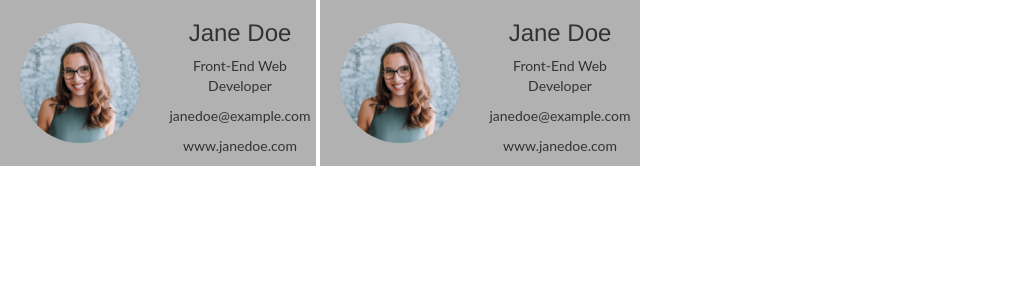
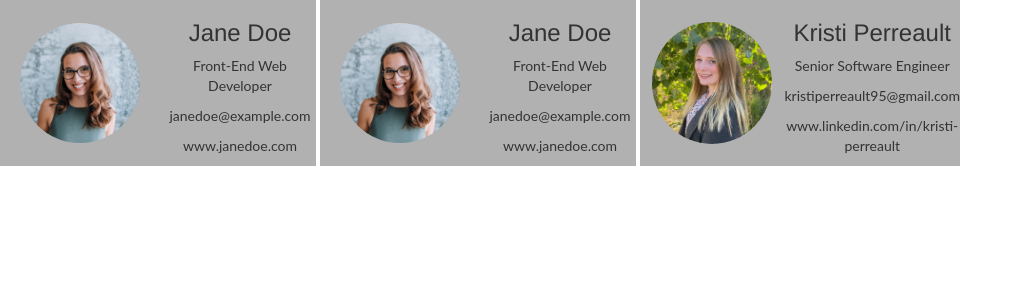
Before and after one commit to women-who-software/scrollodex, a React (Create React App) app: page / in a window 1280 px wide. Shown: the top 300 px of the page, without its empty margins (0-1023 px from the left). Built offline with nearby package versions, Linux system fonts and the light colour scheme.

Commit message:
added card

```diff
--- /dev/null
+++ b/src/cards/kristiCard/kristiCard.jsx
@@ -0,0 +1,26 @@
+import React from 'react';
+import './kristiCard.scss';
+import image from './kristi_headshot.png';
+
+//
+
+function KristiCard() {
+  return (
+    <div className="cardContainer">
+
+        <div className="card">
+            <img className="imageContainer" src={image} alt="headshot" />
+        </div>
+
+        <div className="card">
+            <h3>Kristi Perreault</h3>
+            <p>Senior Software Engineer</p>
+            <p>kristiperreault95@gmail.com</p>
+            <p>www.linkedin.com/in/kristi-perreault</p>
+      </div>
+
+    </div>
+  );
+}
+
+export default KristiCard;
--- /dev/null
+++ b/src/cards/kristiCard/kristiCard.scss
@@ -0,0 +1,24 @@
+
+.cardContainer{
+    display: grid;
+    grid-template-columns: 1fr 1fr;
+    grid-template-rows: auto;
+    align-items: center;
+}
+.card{
+    margin: auto;
+    //padding: 1rem 1rem 1rem 1rem;
+    //align-items: right;
+    text-align: center;
+    //border: 2px solid white;
+}
+.image {
+    background-image: url(./kristi_headshot.png);
+  }
+.imageContainer{
+    //align-items: left;
+    width: 120px;
+    height: auto;
+    margin: auto;
+    border-radius: 50%;
+}
--- a/src/cardsDisplay.jsx
+++ b/src/cardsDisplay.jsx
@@ -3,6 +3,7 @@ import './cardsDisplay.scss';
 
 import ExampleCard from './cards/exampleCard/exampleCard';
 //import DomCard from './Cards/DomCard';
+import KristiCard from './cards/kristiCard/kristiCard';
 
 function CardsDisplay() {
   return (
@@ -15,6 +16,10 @@ function CardsDisplay() {
         <ExampleCard />
       </div>
 
+      <div>
+        <KristiCard />
+      </div>
+
 
     </div>
   );
```
Also changed, not shown: src/cards/kristiCard/kristi_headshot.png (added).
